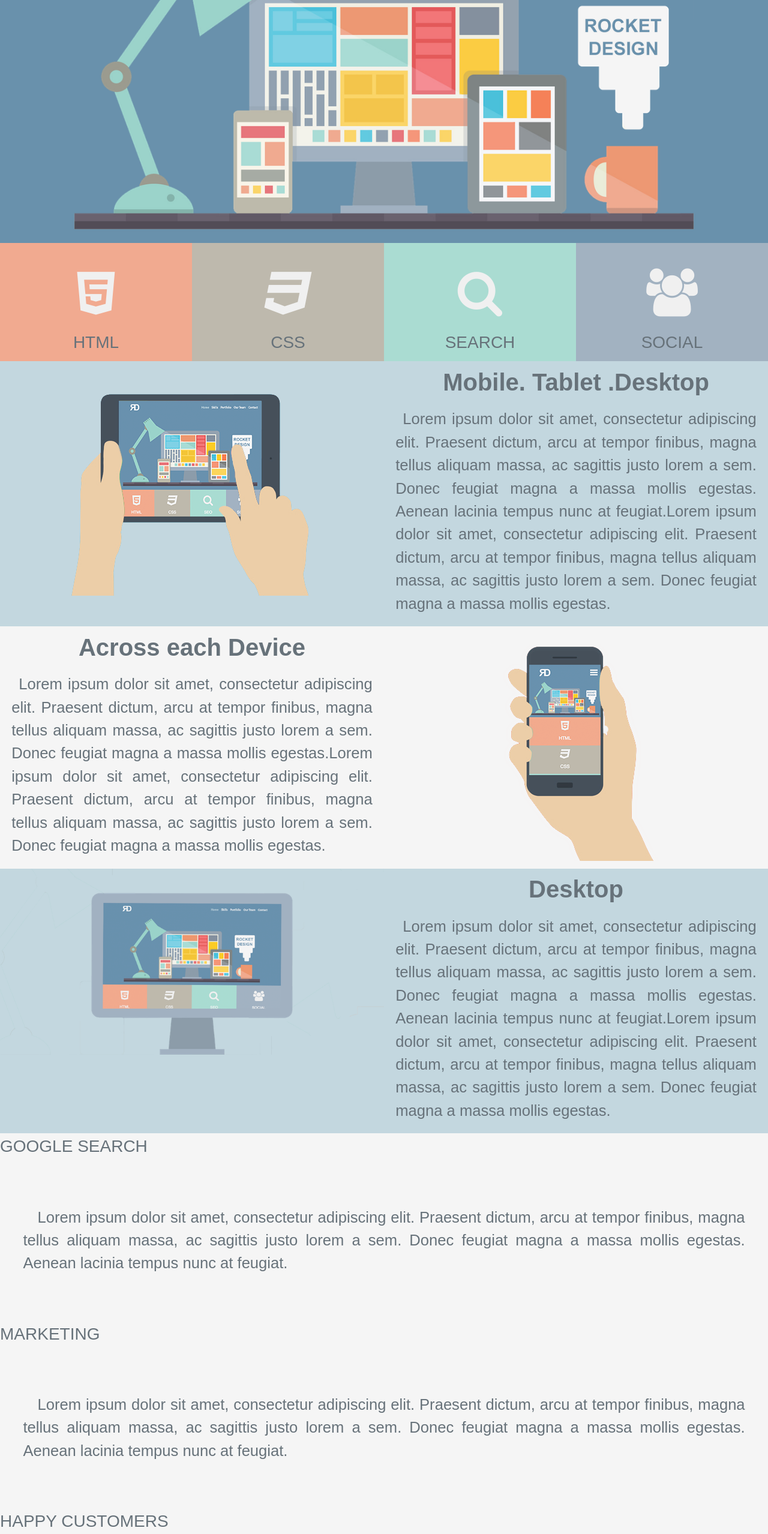
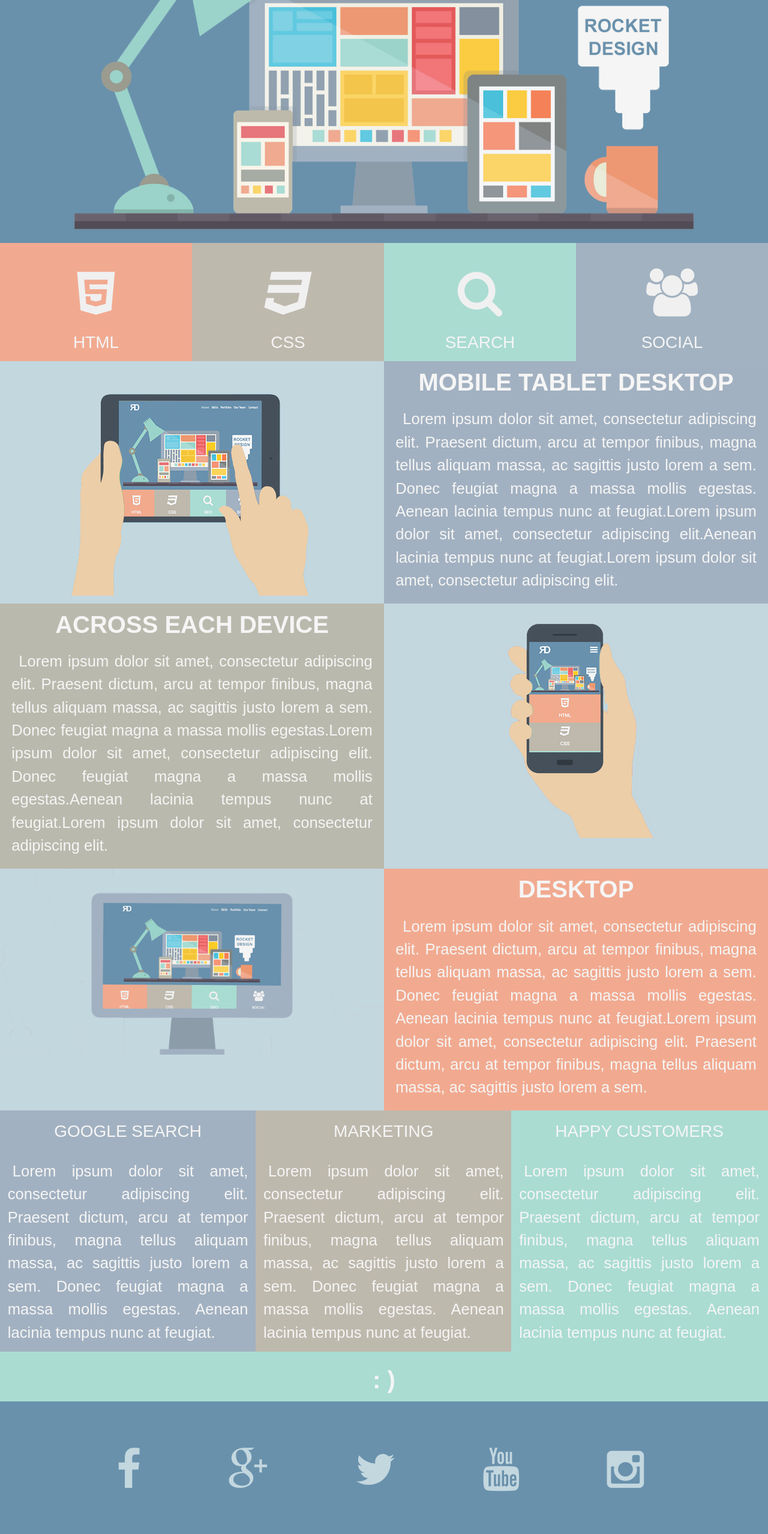
Before and after one commit to chimabu/HTML5_CSS3_Flat_Responsive_Website_Drew_Ryan_Sail, a plain HTML site: page Main.html in a window 1280 px wide. Shown: the part 240-2797 px from the top of the page at 60% size. Drawn offline with nearby package versions, Linux system fonts and the light colour scheme.

Commit message:
update 4/11/17

```diff
--- a/Main.html
+++ b/Main.html
@@ -57,19 +57,22 @@
         <article class="tablet">
             <img src="img/hand_ipad.png">
         </article>
-        <aside id="tablet">
-            <h2>Mobile. Tablet .Desktop</h2>
+        <aside id="tablet2">
+            <h2>MOBILE TABLET DESKTOP</h2>
             <p>Lorem ipsum dolor sit amet, consectetur adipiscing elit. Praesent dictum, arcu at tempor finibus,
                magna tellus aliquam massa, ac sagittis justo lorem a sem. Donec feugiat magna a massa mollis egestas. Aenean lacinia tempus nunc at
-               feugiat.Lorem ipsum dolor sit amet, consectetur adipiscing elit. Praesent dictum, arcu at tempor finibus, magna tellus aliquam massa, ac sagittis justo lorem a sem. Donec feugiat magna a massa mollis egestas.
+               feugiat.Lorem ipsum dolor sit amet, consectetur adipiscing elit.Aenean lacinia tempus nunc at
+               feugiat.Lorem ipsum dolor sit amet, consectetur adipiscing elit.
              </p>
         </aside>
     </section>
     <section class="inner-wrapper-2">
-          <article class="mobile">
-            <h2>Across each Device</h2>
+          <article id="mobile">
+            <h2>ACROSS EACH DEVICE</h2>
             <p>Lorem ipsum dolor sit amet, consectetur adipiscing elit. Praesent dictum, arcu at tempor finibus, magna tellus aliquam
-              massa, ac sagittis justo lorem a sem. Donec feugiat magna a massa mollis egestas.Lorem ipsum dolor sit amet, consectetur adipiscing elit. Praesent dictum, arcu at tempor finibus, magna tellus aliquam massa, ac sagittis justo lorem a sem. Donec feugiat magna a massa mollis egestas.
+              massa, ac sagittis justo lorem a sem. Donec feugiat magna a massa mollis egestas.Lorem ipsum dolor sit amet, consectetur adipiscing elit.
+              Donec feugiat magna a massa mollis egestas.Aenean lacinia tempus nunc at
+              feugiat.Lorem ipsum dolor sit amet, consectetur adipiscing elit.
             </p>
           </article>
           <aside class="mobile">
@@ -81,9 +84,10 @@
               <img src="img/desktop.png">
           </article>
           <aside id="desktop">
-              <h2>Desktop</h2>
+              <h2>DESKTOP</h2>
               <p>Lorem ipsum dolor sit amet, consectetur adipiscing elit. Praesent dictum, arcu at tempor finibus, magna tellus aliquam massa,
-                ac sagittis justo lorem a sem. Donec feugiat magna a massa mollis egestas. Aenean lacinia tempus nunc at feugiat.Lorem ipsum dolor sit amet, consectetur adipiscing elit. Praesent dictum, arcu at tempor finibus, magna tellus aliquam massa, ac sagittis justo lorem a sem. Donec feugiat magna a massa mollis egestas.
+                ac sagittis justo lorem a sem. Donec feugiat magna a massa mollis egestas. Aenean lacinia tempus nunc at feugiat.Lorem ipsum dolor sit amet, consectetur
+                adipiscing elit. Praesent dictum, arcu at tempor finibus, magna tellus aliquam massa, ac sagittis justo lorem a sem.
               </p>
           </aside>
     </section>
--- a/style.css
+++ b/style.css
@@ -19,7 +19,8 @@ h2{
   font-size: 250%;
   font-weight:900%; /*gives the boldness other than h1/h2/h3 */
   text-align: center;
-  padding-top: 2%
+  padding-top: 2%;
+  color: #f5f5f5;
 }
 
 h3{
@@ -27,10 +28,13 @@ h3{
   line-height: 155%;
   padding: 3% 0; /*padding top and bottom */
   font-weight: 400;/*gives the boldness other than h1/h2/h3 */
+  color: #f5f5f5;
 }
 
 p{
   font-size: 160%;
+  font-family: 'ALEGREYA',sans-serif;
+  color: #f5f5f5;
   line-height: 150%;
   padding:3%;
   text-indent: 2%;
@@ -84,28 +88,30 @@ a:hover#menu-icon{
 
 ul{
   list-style: none;
+  /*removes the dot from front of the list*/
 }
 
 nav ul li{
   font-family: "Alegreya Sans", sans-serif;
   font-size: 150%;
-  display: inline-block;
+  /*display: inline-block;*/
   float: left;
   padding: 10px;
 }
 
 
 nav ul li a{
-  color: blue;
+  color: #FFFFFF;
   text-decoration: none;
+  /*removes the under-line from the link text*/
 }
 
 nav ul li a:hover{
-  color: green;
+  color: #D3D3D3;
 }
 
 .current{
-  color:green;
+  color:#D3D3D3;
 }
 
 /* End Navigation CSS*/
@@ -159,7 +165,7 @@ article{
   height: auto;
 }
 
-#tablet{
+tablet{
   background-color: #C3d7df;
 }
 aside{
@@ -168,3 +174,128 @@ aside{
   width: 50%;
   height: 100%;
 }
+
+#tablet2{
+  background-color: #a2b1c1;
+}
+
+#mobile{
+  background-color: #bab9ad;
+}
+
+#desktop{
+  background-color: #f1aa90;
+}
+
+.inner-wrapper-2{
+  float: left;
+  width: 100%;
+  background-color: #C3d7df;
+}
+
+.inner-wrapper-3{
+  float: left;
+  width: 100%;
+  background-color: #aadcd2;
+}
+
+.one-third{
+  width: 33.3%;
+  text-align: center;
+  float: left;
+}
+
+#google{
+  background-color: #a2b1c1;
+}
+
+#marketing{
+  background-color: #beb9ad;
+}
+
+#customer{
+  background-color: #aadcd2;
+}
+
+#smiley{
+  background-color: #aadcd2;
+  padding:0 0 1%;
+  clear: both;
+}
+
+footer{
+  background-color: #6991ac;
+  width: 100%;
+}
+
+.social{
+  list-style-type: none;
+  text-align: center;
+}
+
+.social li{
+  display: inline;
+}
+
+.social i{
+  font-size: 450%;
+  margin: 1%;
+  padding: 5% 5% 5% 4%;
+  color:#c3d7df;
+}
+
+.social i:hover{
+  color: #f5f5f5;
+}
+
+footer.second{
+  border-top: 1px;
+  background-color: #544b59;
+  max-height: 55px;
+  margin: 0
+}
+
+footer.second p{
+  padding: 5px 0 9px 0;
+  text-align: center;
+}
+
+
+/*---------------- media query----------- */
+
+@media screen and (max-widht: 768px) {
+  h2{
+    font-size: 150%;
+  }
+
+  h3{
+    font-size: 125%;
+  }
+
+  p{
+    font-size: 120%;
+  }
+  header{
+    position: absolute;
+  }
+
+  #logo{
+    margin: 15px 0 20px -25px;
+    background: url(img/rd_mobile.png) no-repeat center;
+  }
+
+  #menu-icon{
+    display: inline-block;
+  }
+  nav us, nav:active ul{
+    display: none;
+    z-index: 1000;
+    position: absolute;
+    padding: 20px;
+    background: #6991ac;
+    right: 20px;
+  }
+  nav:hover ul{
+    display: block;
+  }
+}
```
